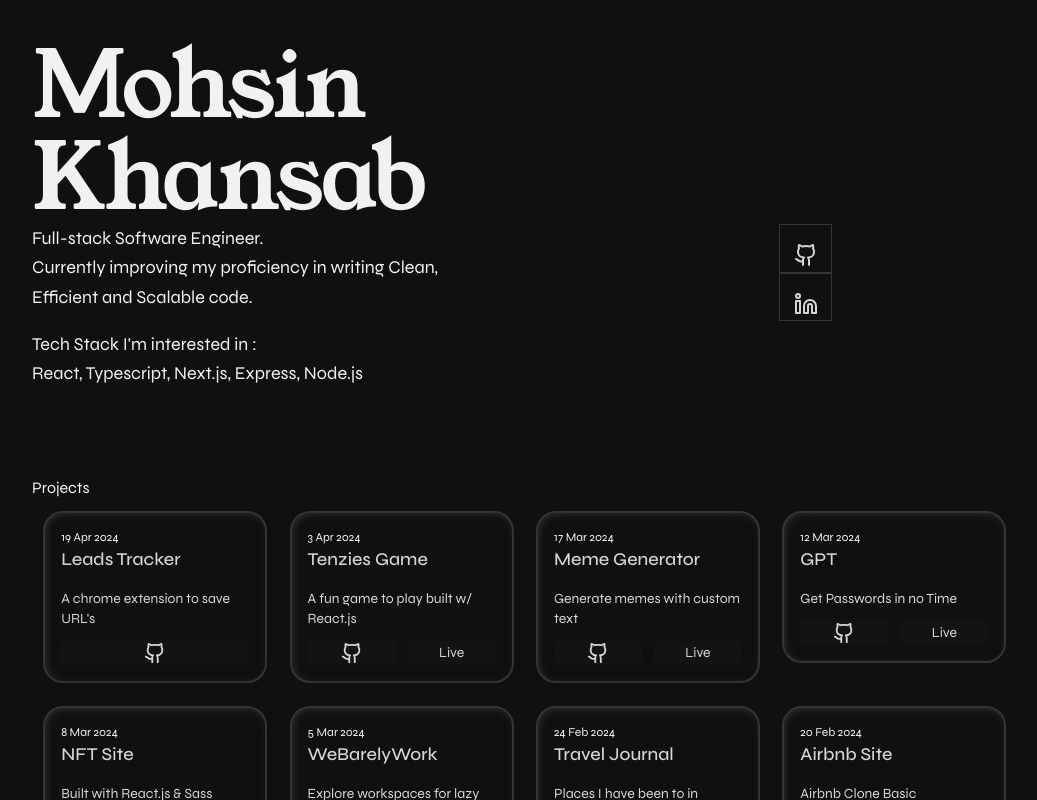
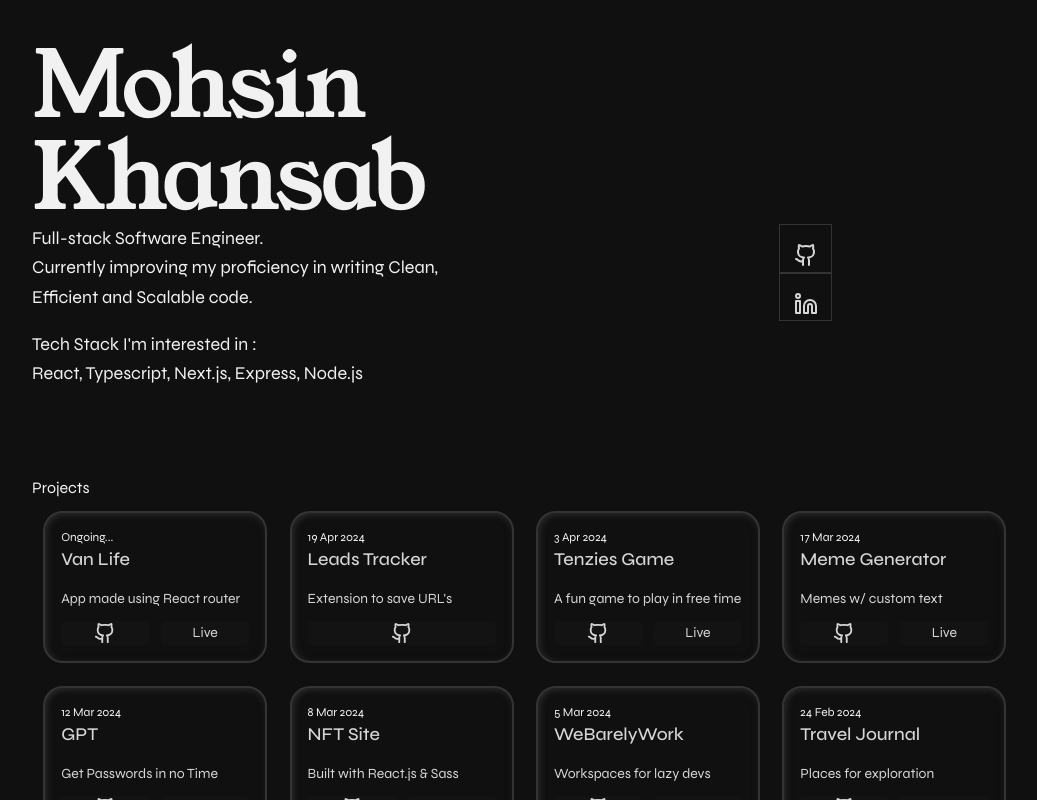
Before and after one commit to mohs-in/website_v3, a React (Vite) app: page / in a window 1280 px wide. Shown: the top 800 px of the page, without its empty margins (208-1245 px from the left). Built offline with nearby package versions, Linux system fonts and the light colour scheme.

Commit message:
add van-life project

```diff
--- a/components/projects.js
+++ b/components/projects.js
@@ -1,30 +1,38 @@
 
 export default [
     {
-        id:1,
+        id:9,
+        date: 'Ongoing...',
+        title: 'Van Life',
+        description: "App made using React router",
+        github: 'https://github.com/mohs-in/van-life',
+        demo: 'https://vanlife.mohs.ink/'
+    },
+    {
+        id:8,
         date: '19 Apr 2024',
         title: 'Leads Tracker',
-        description: "A chrome extension to save URL's",
+        description: "Extension to save URL's",
         github: 'https://github.com/mohs-in/leads-tracker',
     },
     {
-        id:2,
+        id:7,
         date: '3 Apr 2024',
         title: 'Tenzies Game',
-        description: 'A fun game to play built w/ React.js',
+        description: 'A fun game to play in free time',
         github: 'https://github.com/mohs-in/tenzies-game',
         demo: 'https://tenzies.mohs.ink/'
     },
     {
-        id:3,
+        id:6,
         date: '17 Mar 2024',
         title: 'Meme Generator',
-        description: 'Generate memes with custom text',
+        description: 'Memes w/ custom text',
         github: 'https://github.com/mohs-in/meme-generator',
         demo: 'https://generatememe.mohs.ink'
     },
     {
-        id:4,
+        id:5,
         date: '12 Mar 2024',
         title: 'GPT',
         description: 'Get Passwords in no Time',
@@ -32,7 +40,7 @@ export default [
         demo: 'https://generatepassword.mohs.ink/'
     },
     {
-        id:5,
+        id:4,
         date: '8 Mar 2024',
         title: 'NFT Site',
         description: 'Built with React.js & Sass',
@@ -40,23 +48,23 @@ export default [
         demo: 'https://nft.mohs.ink'
     },
     {
-        id:6,
+        id:3,
         date: '5 Mar 2024',
         title: 'WeBarelyWork',
-        description: 'Explore workspaces for lazy devs',
+        description: 'Workspaces for lazy devs',
         github: 'https://github.com/mohs-in/cowork-space',
         demo: 'https://workspace.mohs.ink'
     },
     {
-        id:7,
+        id:2,
         date: '24 Feb 2024',
         title: 'Travel Journal',
-        description: 'Places I have been to in imagination',
+        description: 'Places for exploration',
         github: 'https://github.com/mohs-in/travel-journal',
         demo: 'https://traveljournal.mohs.ink'
     },
     {
-        id:8,
+        id:1,
         date: '20 Feb 2024',
         title: 'Airbnb Site',
         description: 'Airbnb Clone Basic',
```
